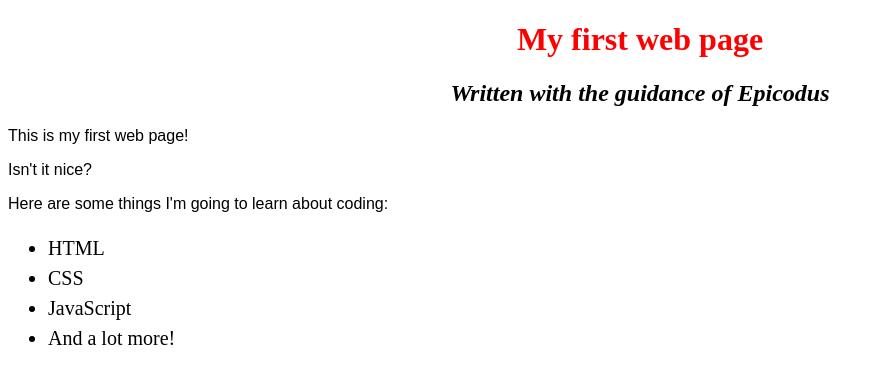
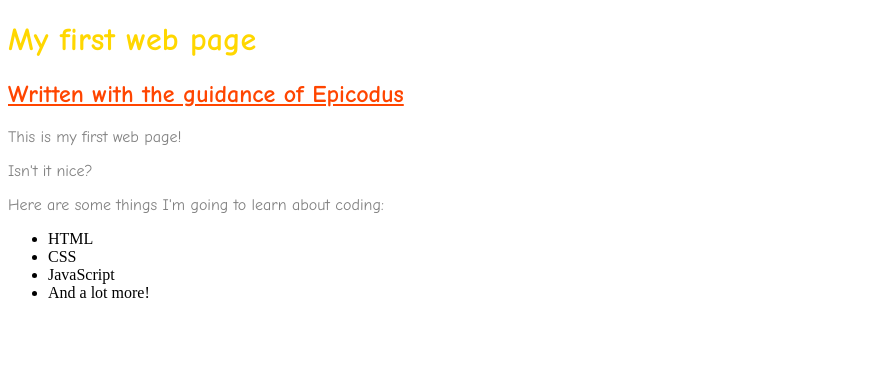
Before and after one commit to dcole505/my-first-webpage, a plain HTML site: page my-first-webpage.html in a window 1280 px wide. Shown: the whole page, without its empty margins (0-884 px from the left). Drawn offline with Linux system fonts and the light colour scheme.

Commit message:
Added styles3.css and linked to favorite-places.html, my-first-webpage.html.
Co-authored-by: Johnny Duverseau <duverseaujohnny21@gmail.com>

```diff
--- a/css/second-styles.css
+++ /dev/null
@@ -1,23 +0,0 @@
-h1 {
-  font-family: Impact;
-  text-decoration: Bold;
-  color: green;
-  text-align: center;
-}
-
-
-img {
-  height: 200px;
-  width: 200px;
-}
-
-p {
-  font-family: Lucida Console;
-  text-decoration: italic;
-  color: #FF4500;
-}
-
-a {
-  color: gold;
-  text-decoration: underline;
-}
--- a/css/styles.css
+++ /dev/null
@@ -1,19 +0,0 @@
-h1 {
-  color: red;
-  text-align: center;
-}
-
-h2 {
-  font-style: italic;
-  font-weight: bold;
-  text-align: center;
-}
-
-p {
-  font-family: sans-serif;
-}
-
-ul {
-  font-size: 20px;
-  line-height: 30px;
-}
--- /dev/null
+++ b/css/styles3.css
@@ -0,0 +1,17 @@
+h1 {
+  text-decoration: bold;
+  color: gold;
+  font-family: Comic Sans MS;
+}
+
+h2 {
+  text-decoration: underline;
+  color: orangered;
+  font-family: Comic Sans MS;
+}
+
+p {
+  color: grey;
+  text-decoration: italic;
+  font-family: Comic Sans MS;
+}
--- a/my-first-webpage.html
+++ b/my-first-webpage.html
@@ -1,7 +1,7 @@
 <!DOCTYPE html>
 <html>
     <head>
-        <link rel="stylesheet" href="css/styles.css" type="text/css">
+        <link rel="stylesheet" href="css/styles3.css" type="text/css">
         <title>Web page #1!</title>
     </head>
     <body>
```
Also changed, not shown: favorite-places.html (+31 -0 lines).
